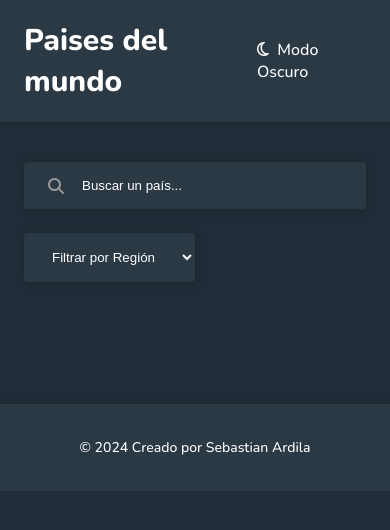
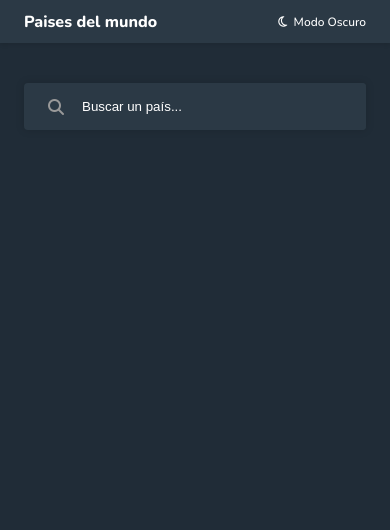
Before and after one commit to Jharmo05/API-Paises, a plain HTML site: page index.html in a window 390 px wide. Both pictures are taken after a click on the element "Modo Oscuro". Drawn offline with nearby package versions, Linux system fonts and the light colour scheme; no server answers; a small style sheet from the web is missing.

Commit message:
fix: :bug: A lot of bugs has been fixed.

```diff
--- a/index.html
+++ b/index.html
@@ -34,25 +34,10 @@
           <i class="fa-solid fa-magnifying-glass"></i>
           <input type="text" placeholder="Buscar un país..." />
         </div>
-        <div>
-          <select title="Filtrar por Región" class="filter-by-region">
-            <option hidden>Filtrar por Región</option>
-            <option value="Africa">África</option>
-            <option value="America">América</option>
-            <option value="Asia">Asia</option>
-            <option value="Europe">Europa</option>
-            <option value="Oceania">Oceanía</option>
-          </select>
         </div>
-      </div>
       <div class="countries-container">
       </div>
     </main>
     <script src="./main.js"></script>
-<footer class="main-footer">
-  <div class="footer-content">
-    <p>&copy; 2024 Creado por Sebastian Ardila</p>
-  </div>
-</footer>
   </body>
 </html>
--- a/main.js
+++ b/main.js
@@ -1,29 +1,38 @@
 const contenedorPaises = document.querySelector(".countries-container");
-const filtroPorRegion = document.querySelector(".filter-by-region");
 const inputBusqueda = document.querySelector(".search-container input");
 const cambiadorTema = document.querySelector(".theme-changer");
 
 let todosLosPaises;
 
+function aplicarTemaGuardado() {
+  const temaGuardado = localStorage.getItem('tema');
+  if (temaGuardado === 'dark') {
+    document.body.classList.add('dark');
+  } else {
+    document.body.classList.remove('dark');
+  }
+}
+
+aplicarTemaGuardado();
+
 fetch("https://restcountries.com/v3.1/all")
   .then((respuesta) => respuesta.json())
   .then((datos) => {
+    todosLosPaises = datos;
     mostrarPaises(datos);
-    todosLosPaises = datos;
-  });
-
-filtroPorRegion.addEventListener("change", (evento) => {
-  fetch(`https://restcountries.com/v3.1/region/${filtroPorRegion.value}`)
-    .then((respuesta) => respuesta.json())
-    .then(mostrarPaises);
-});
+  })
+  .catch(error => console.error("Error al cargar todos los países:", error));
 
 function mostrarPaises(datosPaises) {
   contenedorPaises.innerHTML = "";
+  if (datosPaises.length === 0) {
+    contenedorPaises.innerHTML = "<p>No se encontraron países que coincidan con la búsqueda.</p>";
+    return;
+  }
   datosPaises.forEach((pais) => {
     const tarjetaPais = document.createElement("a");
     tarjetaPais.classList.add("country-card");
-    tarjetaPais.href = `/API-Paises/country.html?name=${pais.name.common}`;
+    tarjetaPais.href = `country.html?name=${pais.name.common}`;
     tarjetaPais.innerHTML = `
           <img src="${pais.flags.svg}" alt="Bandera de ${pais.name.common}" />
           <div class="card-text">
@@ -38,12 +47,18 @@ function mostrarPaises(datosPaises) {
 }
 
 inputBusqueda.addEventListener("input", (evento) => {
+  const textoBusqueda = evento.target.value.toLowerCase();
   const paisesFiltrados = todosLosPaises.filter((pais) =>
-    pais.name.common.toLowerCase().includes(evento.target.value.toLowerCase())
+    pais.name.common.toLowerCase().includes(textoBusqueda)
   );
   mostrarPaises(paisesFiltrados);
 });
 
 cambiadorTema.addEventListener("click", () => {
   document.body.classList.toggle("dark");
+  if (document.body.classList.contains("dark")) {
+    localStorage.setItem('tema', 'dark');
+  } else {
+    localStorage.setItem('tema', 'light');
+  }
 });
--- a/style.css
+++ b/style.css
@@ -56,18 +56,19 @@ a {
   display: flex;
   gap: 64px;
   flex-wrap: wrap;
-  justify-content: center;
   margin-inline: auto;
+  justify-content: space-between;
 }
 
 .country-card {
-  width: 260px;
+  display: inline-block;
+  width: 250px;
+  border-radius: 8px;
+  overflow: hidden;
+  padding-bottom: 24px;
+  box-shadow: 0 0 8px 0px rgba(0, 0, 0, 0.2);
+  transition: all 0.2s ease-in-out;
   background-color: var(--color-elementos);
-  border-radius: 4px;
-  overflow: hidden;
-  box-shadow: 0 0 8px 0px rgba(0, 0, 0, 0.1);
-  transition: all 0.2s ease-in-out;
-  color: var(--color-texto);
 }
 
 .country-card:hover {
@@ -93,7 +94,6 @@ a {
   width: 100%;
   box-shadow: 0 0 8px 0px rgba(0, 0, 0, 0.3);
   height: 150px;
-  object-fit: cover;
 }
 
 .search-filter-container {
@@ -102,7 +102,7 @@ a {
   margin-top: 16px;
   margin-bottom: 48px;
   display: flex;
-  justify-content: space-between;
+  justify-content: flex-start;
   gap: 24px;
   flex-wrap: wrap;
 }
@@ -134,39 +134,22 @@ a {
   color: var(--color-texto);
 }
 
-.filter-by-region {
-  padding: 16px 24px;
-  border: none;
-  outline: none;
-  background-color: var(--color-elementos);
-  color: var(--color-texto);
-  border-radius: 4px;
-  box-shadow: 0 0 8px 0px rgba(0, 0, 0, 0.15);
-  cursor: pointer;
+@media(max-width: 768px) {
+  .countries-container {
+      justify-content: center;
   }
 
-.main-footer {
-  background-color: var(--color-elementos);
-  box-shadow: 0 -2px 4px 0px rgba(0, 0, 0, 0.1);
-  padding: 20px;
-  text-align: center;
-  margin-top: 50px;
-  color: var(--color-texto);
+  .title {
+      font-size: 16px;
   }
 
-.footer-content {
-  max-width: 1200px;
-  margin-inline: auto;
-  font-size: 14px;
+  .header-content p {
+      font-size: 12px;
   }
 
-@media (max-width: 768px) {
   .search-filter-container {
       flex-direction: column;
-    align-items: flex-start;
-  }
-
-  .search-container {
-    max-width: 100%;
+      align-items: center;
+      justify-content: center;
   }
 }
```
Also changed, not shown: country.js (+11 -0 lines), 1 other file. Lines whose indentation alone changed are shown as unchanged.
